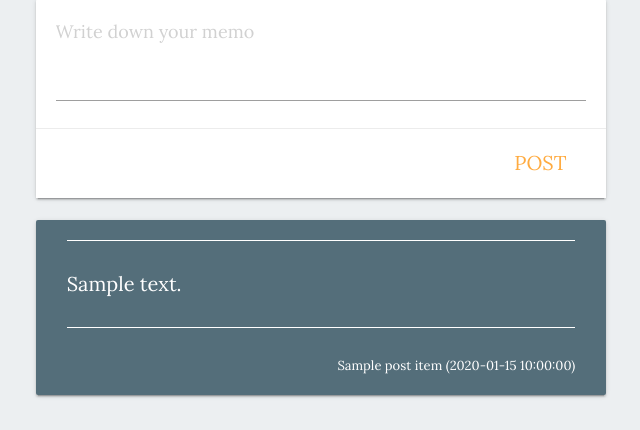
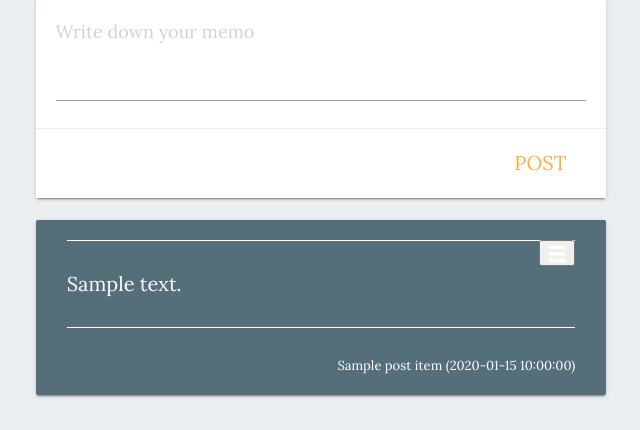
Before and after one commit to garymon/Cupid, a Flask app: template app/templates/post.html in a window 1280 px wide. Shown: the part 581-1011 px from the top of the page, without its empty margins (319-959 px from the left). Run offline with Flask 2, Linux system fonts and the light colour scheme; the template is opened without the code that fills it: most values are stand-ins (such as "Sample title", 1, 10 or a date in 2020); some libraries are stand-ins or nearby versions; some web fonts are replaced.

Commit message:
- [post_template] update 및 delete위한 dropdown 버튼 구현 - [post_template] uuid 구분위해 div생성후 style= "display:none"으로 안보이는곳에 생성해둠 (id = "uuid")

```diff
--- a/app/helloworld.py
+++ b/app/helloworld.py
@@ -24,11 +24,12 @@ def jsonController(myData) :
    fWrite = open("post.json", 'w')
 
    originDataArr = json.loads(originJson)
-
+   print(originDataArr)
    originDataArr.append(myData)
 
    fWrite.write(json.dumps(originDataArr))
    fWrite.close()
+   print(originDataArr[1]['uuid'])
 
 
 @app.route('/about')
--- a/app/templates/post.html
+++ b/app/templates/post.html
@@ -210,6 +210,7 @@
                 },
                 success: function(result){
                     console.log("[post.html] : success");
+
                     $("#postContent").prepend(result)
                     $("#textArea").val("")
                     //getAllData(JSON.parse(result));
--- a/app/templates/post_template.html
+++ b/app/templates/post_template.html
@@ -1,6 +1,17 @@
 {% for postItem in posts  %}
 <div class="col s12 m12 card blue-grey darken-1">
     <div class="card-content white-text">
+
+        <div class="dropup right">
+          <button class="right" type="button" id="dropdownMenu2" data-toggle="dropdown" aria-haspopup="true" aria-expanded="false">
+            <span class=" glyphicon glyphicon-menu-hamburger right"></span>
+          </button>
+          <ul class="dropdown-menu right" aria-labelledby="dropdownMenu2">
+            <li><a id="update" href="#">update</a></li>
+            <li><a id="delete" href="#">delete</a></li>
+          </ul>
+        </div>
+
         <div style="border-top:1px solid; border-bottom:1px solid">
             <br>
             {% for contentItem in postItem.content.splitlines() %}
@@ -10,6 +21,7 @@
         </div>
         <br>
         <div style="font-size: small;text-align: right;"> {{postItem.name}} ({{postItem.date}})</div>
+        <div id="uuid" style="display:none">{{postItem.uuid}}</div>
     </div>
 </div>
 {% endfor %}
```
Also changed, not shown: app/post.json (added, +1 -0 lines).
